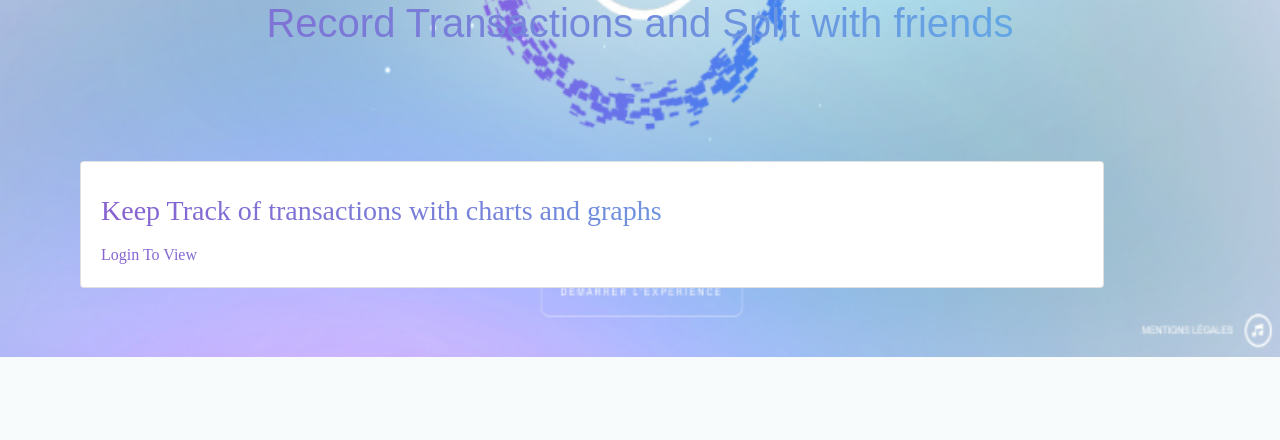
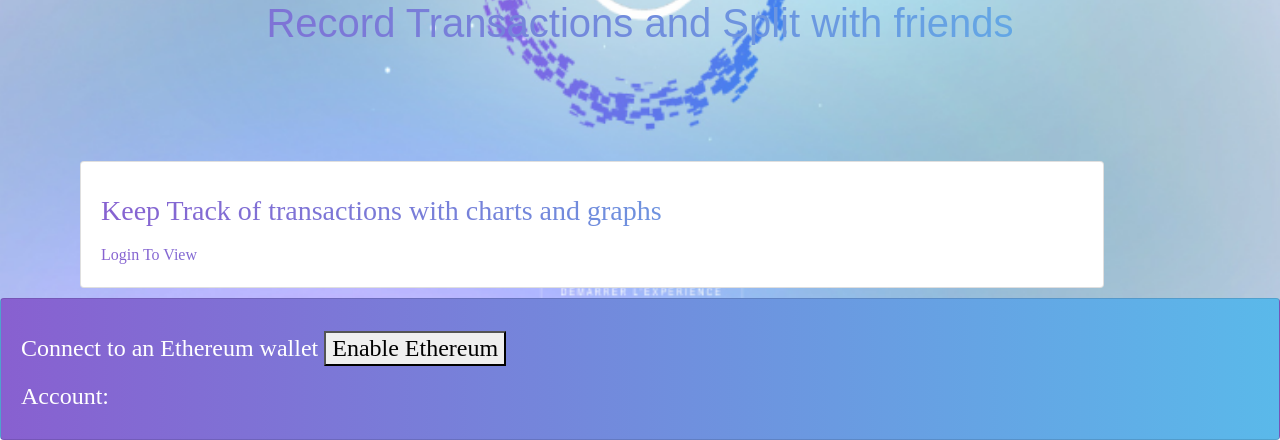
Before and after one commit to Nandika-A/StellarLedger, a Django app: page / in a window 1280 px wide. Shown: the part 443-883 px from the top of the page. Before the commit the page ends 800 px from the top, so only its background shows below. Run offline with Django 4.2, Linux system fonts and the light colour scheme; parts of the project's set-up code (start-up, migrations or seed data) failed here and were passed over; some libraries are stand-ins or nearby versions; some web fonts are replaced.

Commit message:
enable ethereum

```diff
--- a/stellarledger/static/index.js
+++ b/stellarledger/static/index.js
@@ -0,0 +1,55 @@
+let currentAccount = null;
+
+const ethereumButton = document.querySelector('.enableEthereumButton');
+const showAccount = document.querySelector('.showAccount');
+ethereumButton.addEventListener('click', () => {
+    getAccount();
+  });
+
+  async function getAccount() {
+    const accounts = await window.ethereum.request({ method: 'eth_requestAccounts' })
+      .catch((err) => {
+        if (err.code === 4001) {
+          // EIP-1193 userRejectedRequest error
+          // If this happens, the user rejected the connection request.
+          console.log('Please connect to MetaMask.');
+        } else {
+          console.error(err);
+        }
+      });
+    const account = accounts[0];
+    showAccount.innerHTML = account;
+    ethereumButton.innerHTML = "connected!"
+    currentAccount = account;
+  }
+  window.ethereum.request({ method: 'eth_accounts' })
+  .then(handleAccountsChanged)
+  .catch((err) => {
+    // Some unexpected error.
+    // For backwards compatibility reasons, if no accounts are available,
+    // eth_accounts returns an empty array.
+    console.error(err);
+  });
+  window.ethereum.on('accountsChanged', handleAccountsChanged);
+
+// eth_accounts always returns an array.
+function handleAccountsChanged(accounts) {
+  if (accounts.length === 0) {
+    // MetaMask is locked or the user has not connected any accounts.
+    console.log('Please connect to MetaMask.');
+    currentAccount = null;
+  } else if (accounts[0] !== currentAccount) {
+    // Reload your interface with accounts[0].
+    currentAccount = accounts[0];
+    // Update the account displayed (see the HTML for the connect button)
+    showAccount.innerHTML = currentAccount;
+  }
+}
+const chainId = await window.ethereum.request({ method: 'eth_chainId' });
+
+window.ethereum.on('chainChanged', handleChainChanged);
+
+function handleChainChanged(chainId) {
+  // We recommend reloading the page, unless you must do otherwise.
+  window.location.reload();
+}
--- a/stellarledger/templates/base.html
+++ b/stellarledger/templates/base.html
@@ -5,7 +5,7 @@
     <meta charset="UTF-8">
     <meta name="viewport" content="width=device-width, initial-scale=1.0">
     <script src="https://www.gstatic.com/charts/loader.js"></script>
-    <script src="{% static 'index.js' %}" ></script>
+    <script src="{% static 'index.js' %}" type="module" ></script>
     <script src="https://code.jquery.com/jquery-3.4.1.slim.min.js" integrity="sha384-J6qa4849blE2+poT4WnyKhv5vZF5SrPo0iEjwBvKU7imGFAV0wwj1yYfoRSJoZ+n" crossorigin="anonymous"></script>
     <script src="https://cdn.jsdelivr.net/npm/popper.js@1.16.0/dist/umd/popper.min.js" integrity="sha384-Q6E9RHvbIyZFJoft+2mJbHaEWldlvI9IOYy5n3zV9zzTtmI3UksdQRVvoxMfooAo" crossorigin="anonymous"></script>
     <script src="https://cdn.jsdelivr.net/npm/bootstrap@4.4.1/dist/js/bootstrap.min.js" integrity="sha384-wfSDF2E50Y2D1uUdj0O3uMBJnjuUD4Ih7YwaYd1iqfktj0Uod8GCExl3Og8ifwB6" crossorigin="anonymous"></script>
--- a/stellarledger/templates/home/homepage.html
+++ b/stellarledger/templates/home/homepage.html
@@ -26,6 +26,12 @@ margin-top: 375px;
    {% endif %}
     </div>
 </div>
+<div class="card" style="width: 100%; background: linear-gradient(to right, #8860d0 , #5ab9ea); font-family: 'Times New Roman', Times, serif; color:white;">
+  <div class = "card-body">
+    <p class="card-title"><h4>Connect to an Ethereum wallet <button class="enableEthereumButton">Enable Ethereum</button></h4></p>
+    <h4>Account: <span class="showAccount"></span></h4>
+    </div>
+</div>
 <script>
     google.charts.load('current',{packages:['corechart']});
     google.charts.setOnLoadCallback(drawChart);
@@ -39,7 +45,6 @@ const data = google.visualization.arrayToDataTable([
   ['USA', 24],
   ['Argentina', 15]
 ]);
-
 const options = {
   title: 'Expenses v/s Category'
 };
```
